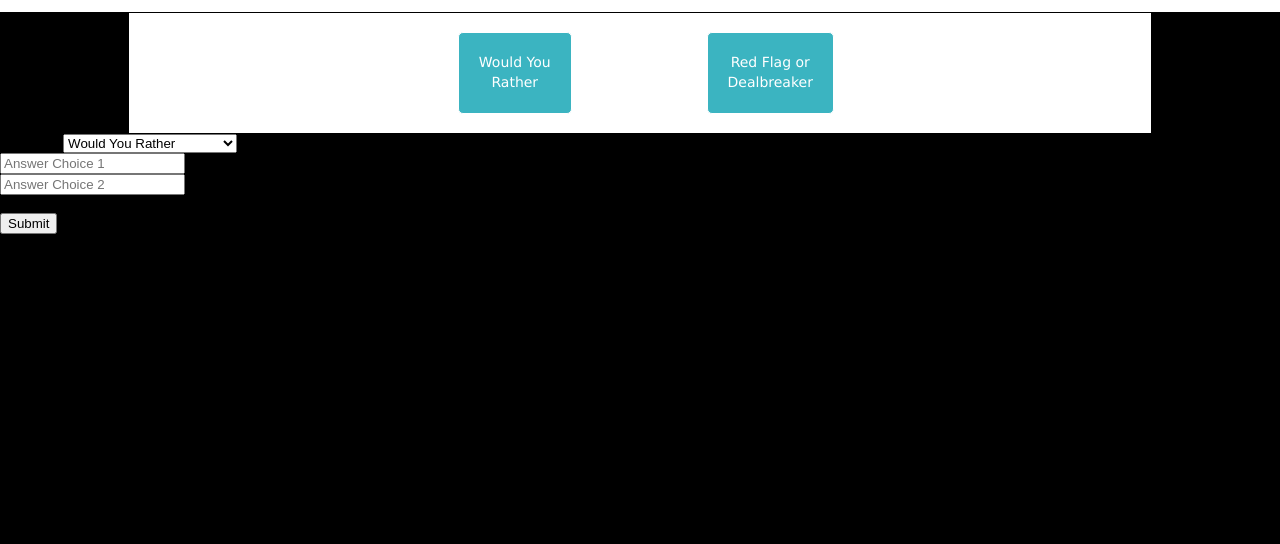
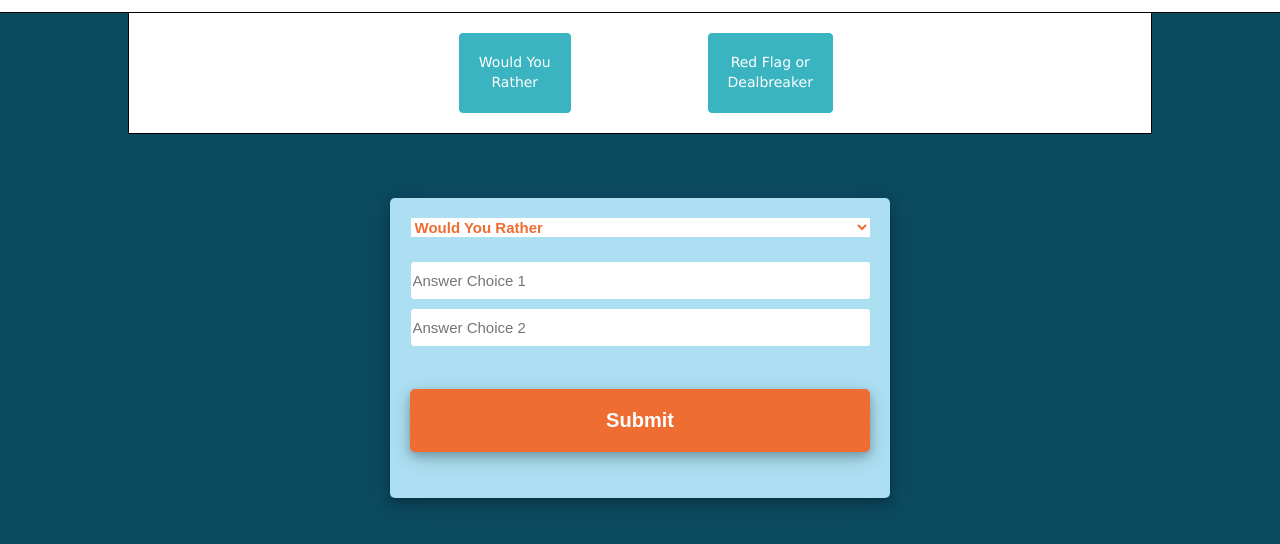
Before and after one commit to jkern-dev/SocialQ, a React app in the folder frontend/: page /#/new_question in a window 1280 px wide. Shown: the part 56-600 px from the top of the page. Built offline with nearby package versions, Linux system fonts and the light colour scheme.

Commit message:
CSS styling for question form

```diff
--- a/frontend/public/index.html
+++ b/frontend/public/index.html
@@ -5,7 +5,7 @@
     <link rel="shortcut icon" href="%PUBLIC_URL%/favicon.ico" />
 
     <link rel="stylesheet" type="text/css" href="/stylesheets/questions/question.css">
-
+    <link rel="stylesheet" type="text/css" href="/stylesheets/questions/question_create.css">
     <link rel="stylesheet" type="text/css" href="/stylesheets/navbar/navbar.css">
     <link rel="stylesheet" type="text/css" href="/stylesheets/session/login-form.css">
     <link rel="stylesheet" type="text/css" href="/stylesheets/session/signup-form.css">
--- a/frontend/public/stylesheets/navbar/navbar.css
+++ b/frontend/public/stylesheets/navbar/navbar.css
@@ -17,7 +17,7 @@ body {
     bottom: 0;
     height: 800px;
     width: 100%;
-    background: black;
+    background: #0c4a60;
 }
 #root {
     width: 100%;
--- /dev/null
+++ b/frontend/public/stylesheets/questions/question_create.css
@@ -0,0 +1,68 @@
+.question-create-container {
+    background-color: #abdff1;
+    height: 300px;
+    width: 500px;
+    margin: 0 auto;
+    border-radius: 5px;
+    margin-top: 5%;
+}
+
+.question-create-form {
+    height: 100%;
+    width: 100%;
+    box-shadow: 0 4px 8px 0 rgba(0, 0, 0, 0.2), 0 6px 20px 0 rgba(0, 0, 0, 0.19);
+}
+
+.question-create-form-label {
+    position: relative;
+    /* font-size: 30px; */
+    float: left;
+    color: #e1dddb;
+}
+
+.question-create-field {
+    position: relative;
+    text-align: center;
+}
+
+.question-create-dropdown {
+    width: 459px;
+    margin: 20px;
+    font-size: 15px;
+    font-weight: bold;
+    background-color: white;
+    color: #ef6c33;
+    border: none;
+}
+
+.question-create-form-input {
+    width: 455px;
+    height: 35px;
+    font-size: 15px;
+    border: none;
+    border-radius: 3px;
+    position: relative;
+    margin: 5px 20px;
+    background-color: white;
+    color: #ef6c33;
+}
+
+.question-create-submit {
+    padding: 20px 30px;
+    border: none;
+    color: white;
+    background-color: #ef6c33;
+    border-radius: 5px;
+    font-size: 20px;
+    font-weight: bold;
+    position: relative;
+    width: 460px;
+    top: 20px;
+    box-shadow: 0 4px 8px 0 rgba(0, 0, 0, 0.2), 0 6px 20px 0 rgba(0, 0, 0, 0.19);
+}
+
+.question-create-submit:hover {
+    background-color: white;
+    color: #ef6c33;
+
+}
--- a/frontend/src/components/questions/question_create.js
+++ b/frontend/src/components/questions/question_create.js
@@ -48,14 +48,14 @@ class QuestionCreate extends React.Component {
   renderInputs() {
     if (this.state.questionType === "wyr") {
       return (
-        <div>
-          <input type="textarea"
+        <div className="question-create-field">
+          <input className="question-create-form-input" type="textarea"
             value={this.state.option1}
             onChange={this.update("option1")}
             placeholder="Answer Choice 1"
           />
           <br />
-          <input type="textarea"
+          <input className="question-create-form-input" type="textarea"
             value={this.state.option2}
             onChange={this.update("option2")}
             placeholder="Answer Choice 2"
@@ -64,8 +64,8 @@ class QuestionCreate extends React.Component {
       )
     } else {
       return (
-        <div>
-          <input type="textarea"
+        <div className="question-create-field">
+          <input className="question-create-form-input" type="textarea"
             value={this.state.option1}
             onChange={this.update("option1")}
             placeholder="Question Prompt"
@@ -77,23 +77,21 @@ class QuestionCreate extends React.Component {
   }
 
   render() {
+    return (
+      <div className="question-create-container">
+        <form className="question-create-form" onSubmit={this.handleSubmit}>
+          <div className="question-create-field">
 
+              <select className="question-create-dropdown" onChange={this.update("questionType")}>
+                <option value="wyr">Would You Rather</option>
+                <option value="rfdb">Red Flag or Deal Breaker</option>
+              </select>
 
-
-
-    return (
-      <div>
-        <form onSubmit = {this.handleSubmit}>
-          <label>Category:
-            <select onChange={this.update("questionType")}>
-              <option value="wyr">Would You Rather</option>
-              <option value="rfdb">Red Flag or Deal Breaker</option>
-            </select>
-          </label>
-          <br />
-          {this.renderInputs()}
-          <br />
-          <input type="submit" value="Submit" />
+            <br />
+            {this.renderInputs()}
+            <br />
+            <input className="question-create-submit" type="submit" value="Submit" />
+          </div>
         </form>
       </div>
     )
```
